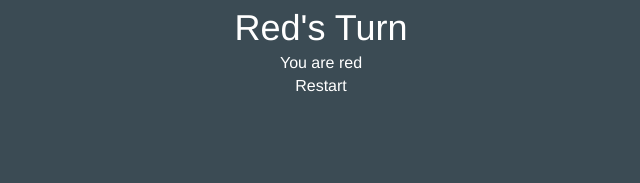
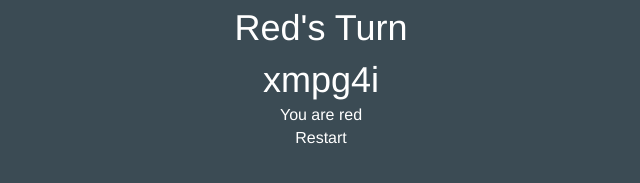
Before and after one commit to Slanman3755/TQNQ, a website: page public/index.html in a window 1280 px wide. Shown: the part 573-756 px from the top of the page, without its empty margins (319-959 px from the left). Drawn offline with nearby package versions, Linux system fonts and the light colour scheme; no server answers.

Commit message:
usernames

```diff
--- a/app.js
+++ b/app.js
@@ -45,6 +45,7 @@ io.sockets.on('connection', function (socket) {
 			];
 		games[data.game].win = E;
 		games[data.game].turn = R;
+		games[data.game].userName = data.usr;
 
 		if (data.color == R) games[data.game].red = this.id;
 		else games[data.game].black = this.id;
--- a/public/index.html
+++ b/public/index.html
@@ -75,6 +75,7 @@
       </table>
     </div>
     <div class="turn"></div>
+    <div class="usrName"></div>
     <div class="color"></div>
     <div class="restart">Restart</div>
 
--- a/public/main.js
+++ b/public/main.js
@@ -14,6 +14,7 @@ win = E;
 socket = null;
 game = 0;
 userColor = R;
+userName = Math.random().toString(36).substring(7);
 
 var select = function(cell) {
 	$('.cell').removeClass('selected');
@@ -97,7 +98,7 @@ var move = function(cell) {
 var drawBoard = function() {
 	$('.queen').remove();
 	$('.dot').remove();
-
+    $('.usrName').text(userName);
 	var dot = '<img class="dot">';
 	var redQueen = '<img class="queen" id="red">';
 	var blackQueen = '<img class="queen" id="black">';
@@ -160,7 +161,7 @@ socket = io.connect();
 
 socket.on('con', function(data) {
     restart();
-    socket.emit('restart', {game: game, color: userColor});
+    socket.emit('restart', {game: game, color: userColor, usr: userName});
 });
 
 socket.on('update', function(data) {
--- a/public/stylesheets/style.css
+++ b/public/stylesheets/style.css
@@ -76,6 +76,12 @@ body,html {
     font-size: 36px;
 }
 
+.usrName {
+	text-align: center;
+    padding-top: 10px;
+    font-size: 36px;
+}
+
 .restart, .color {
 	text-align: center;
 	font-size: 16px;
```
